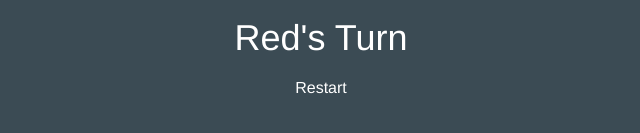
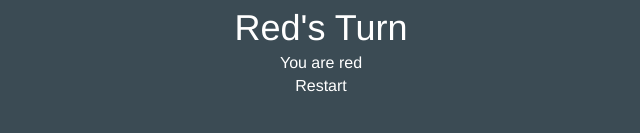
Before and after one commit to Slanman3755/TQNQ, a website: page public/index.html in a window 1280 px wide. Shown: the part 573-706 px from the top of the page, without its empty margins (319-959 px from the left). Drawn offline with nearby package versions, Linux system fonts and the light colour scheme; no server answers.

Commit message:
Added color switcher

```diff
--- a/app.js
+++ b/app.js
@@ -49,6 +49,7 @@ io.sockets.on('connection', function (socket) {
 		else games[data.game].black = this.id;
 
 		this.join(data.game);
+		io.to(data.game).emit('restart');
 	});
 
 	socket.on('move', function (data) {
--- a/public/index.html
+++ b/public/index.html
@@ -74,9 +74,9 @@
         </tr>
       </table>
     </div>
-
     <div class="turn"></div>
-    <a class="restart">Restart</a>
+    <div class="color"></div>
+    <div class="restart">Restart</div>
 
     <script type="text/javascript" src="libs/jquery-3.1.1.min.js"></script>
     <script type="text/javascript" src="libs/lodash.js"></script>
--- a/public/main.js
+++ b/public/main.js
@@ -120,6 +120,8 @@ var drawBoard = function() {
 		}
 	}
 
+	$('.color').text(userColor ? "You are black" : "You are red");
+
 	if (win != E) {
 		$('.turn').text(win ? "Black Wins!" : "Red Wins!");
 		$('.board').addClass('done');
@@ -154,17 +156,27 @@ var restart = function() {
 }
 
 $('.restart').click(function() {
-	restart();
+	socket.emit('restart', {game: game, color: userColor});
+});
+
+$('.color').click(function() {
+	userColor = userColor == R ? B : R;
 	socket.emit('restart', {game: game, color: userColor});
 });
 
 drawBoard();
 
 socket = io.connect();
+
 socket.on('con', function(data) {
     restart();
     socket.emit('restart', {game: game, color: userColor});
 });
+
 socket.on('update', function(data) {
 	update(data);
 });
+
+socket.on('restart', function(data) {
+	restart();
+});
--- a/public/stylesheets/style.css
+++ b/public/stylesheets/style.css
@@ -72,10 +72,12 @@ body,html {
 
 .turn {
 	text-align: center;
-    padding: 20px;
+    padding-top: 10px;
     font-size: 36px;
 }
 
-.restart {
+.restart, .color {
+	text-align: center;
 	font-size: 16px;
+	padding-top: 5px;
 }
```
